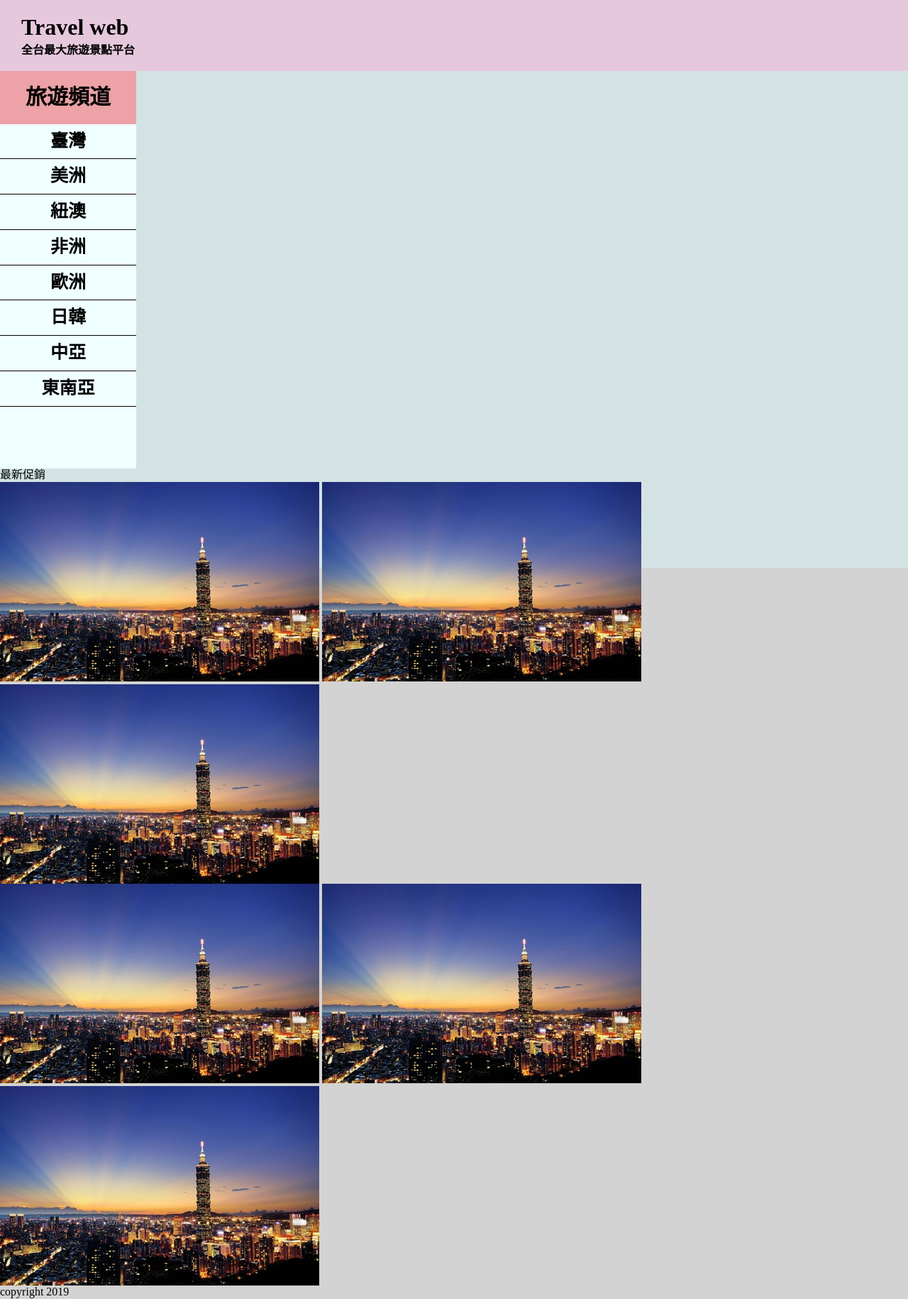
After one commit to LanHow/web-design, a Flask app: template templates/news.html in a window 1280 px wide. The commit adds this page. Shown: the whole page at 71% size. Run offline with Flask 2, Linux system fonts and the light colour scheme; the template is opened without the code that fills it, so the values that code supplies are empty.

Commit message:
add news.html & modify style.css

```diff
--- a/templates/index.html
+++ b/templates/index.html
@@ -166,10 +166,10 @@
                 </div>
             </article>
         </div>
-
-        <footer class="footer">
-            copyright2019
+        <footer>
+                copyright 2019
         </footer>
     </div>
+
 </body>
 </html>
--- /dev/null
+++ b/templates/news.html
@@ -0,0 +1,89 @@
+<html lang="en">
+
+<head>
+    <meta charset="UTF-8">
+    <meta name="viewport" content="width=device-width, initial-scale=1.0">
+    <meta http-equiv="X-UA-Compatible" content="ie=edge">
+    <link rel="stylesheet" href="../static/css/normalize.css">
+    <link rel="stylesheet" href="../static/css/style.css">
+    <title>Travel</title>
+</head>
+
+<body>
+    <div class="container-all">
+        <header class="header">
+            <h1 class="header-title">Travel web</h1>
+            <p class="header-slogan">全台最大旅遊景點平台</p>
+        </header>
+        <div class="main-show">
+            <aside class="aside">
+                <div class="aside-title">
+                    旅遊頻道
+                </div>
+                <a href="./region1.html" class="aside-link">
+                    <div class="aside-content">
+                        臺灣
+                    </div>
+                </a>
+                <a href="./region2.html" class="aside-link">
+                    <div class="aside-content">
+                        美洲
+                    </div>
+                </a>
+                <a href="./region3.html" class="aside-link">
+                    <div class="aside-content">
+                        紐澳
+                    </div>
+                </a>
+                <a href="./region4.html" class="aside-link">
+                    <div class="aside-content">
+                        非洲
+                    </div>
+                </a>
+                <a href="./region5.html" class="aside-link">
+                    <div class="aside-content">
+                        歐洲
+                    </div>
+                </a>
+                <a href="./region6.html" class="aside-link">
+                    <div class="aside-content">
+                        日韓
+                    </div>
+                </a>
+                <a href="./region7.html" class="aside-link">
+                    <div class="aside-content">
+                        中亞
+                    </div>
+                </a>
+                <a href="./region8.html" class="aside-link">
+                    <div class="aside-content">
+                        東南亞
+                    </div>
+                </a>
+            </aside>
+        </div>
+        <div class="brand-new">
+            最新促銷
+        </div>
+        <div class="block">
+            <div class="img-list">
+                <img src="../static/img/4.jpg">
+                <img src="../static/img/4.jpg">
+                <img src="../static/img/4.jpg">
+            </div>
+        </div>
+        <div class="block">
+            <div class="img-list">
+                <img src="../static/img/4.jpg">
+                <img src="../static/img/4.jpg">
+                <img src="../static/img/4.jpg">
+            </div>
+        </div>
+        <footer>
+            copyright 2019
+        </footer>
+    </div>
+
+</body>
+
+</html>
```
